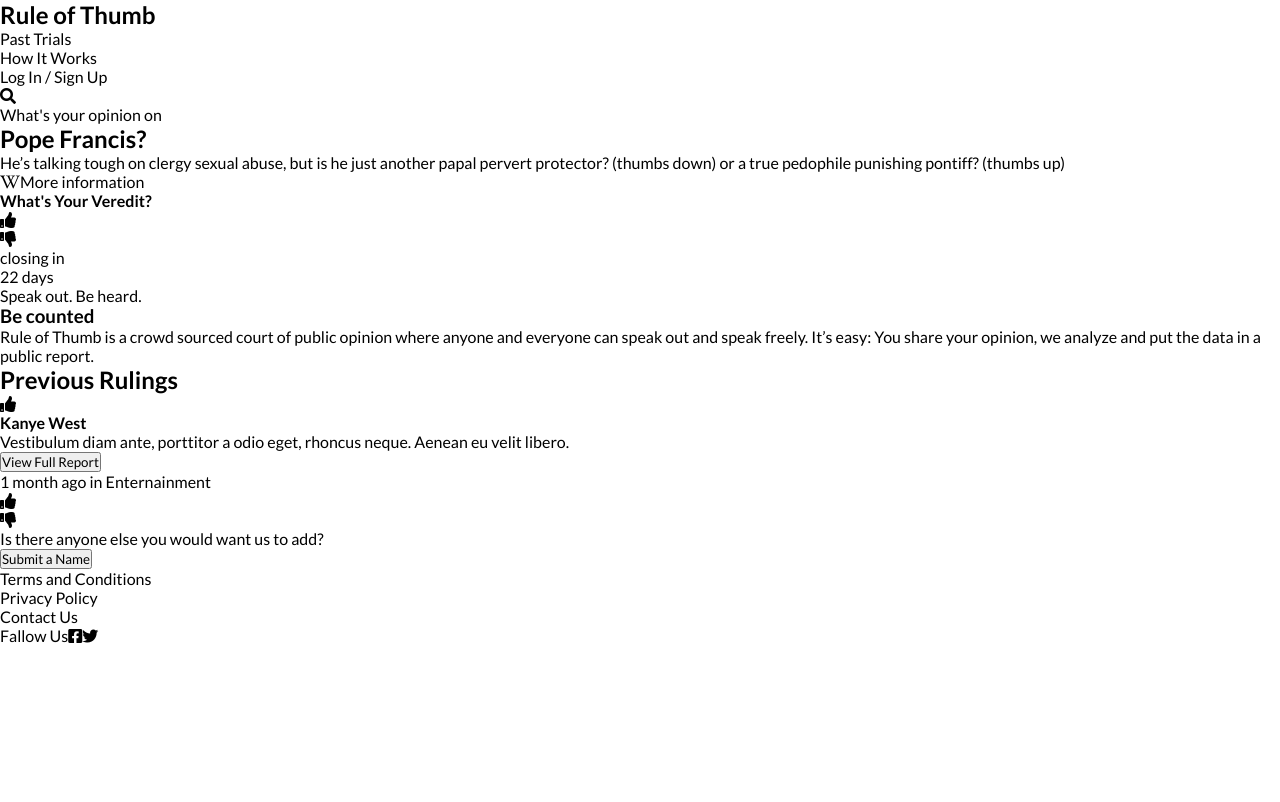
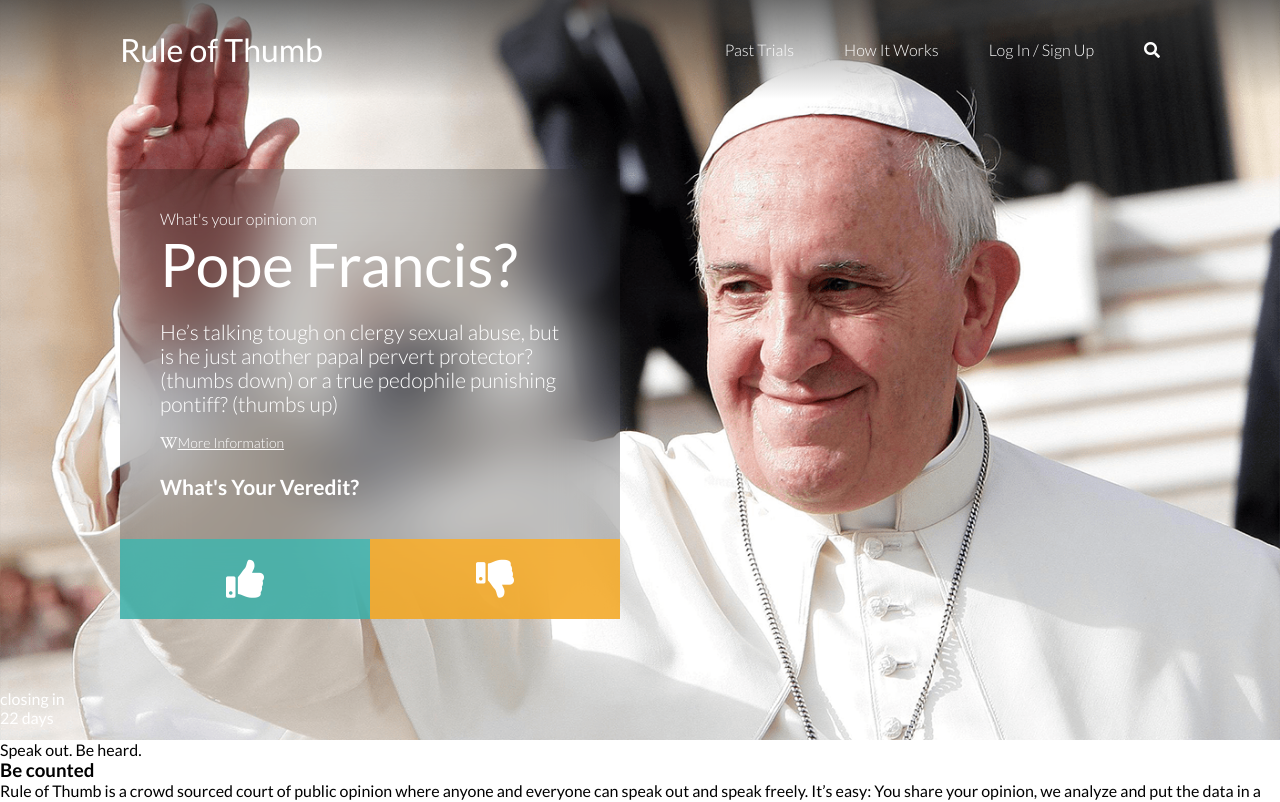
Before and after one commit to MigueMartelo/zemoga-test, a React (Create React App) app: page / in a window 1280 px wide. Shown: the top 802 px of the page. Built offline with nearby package versions, Linux system fonts and the light colour scheme.

Commit message:
Adding styles to hero, navbar and principal card

```diff
--- a/src/App.js
+++ b/src/App.js
@@ -4,9 +4,10 @@
 function App() {
   return (
     <div>
-      <hero>
-        <nav>
-          <h1 className="site__title">Rule of Thumb</h1>
+      <div className="hero">
+        <div className="container">
+          <nav className="main__navbar">
+            <h1 className="main__title">Rule of Thumb</h1>
             <ul className="main__menu">
               <li className="menu__item">Past Trials</li>
               <li className="menu__item">How It Works</li>
@@ -17,7 +18,8 @@
             </ul>
           </nav>
           <div className="hero__card">
-          <p>What's your opinion on</p>
+            <div className="hero__card-content">
+              <small>What's your opinion on</small>
               <h2>Pope Francis?</h2>
               <p>
                 He’s talking tough on clergy sexual abuse, but is he just another papal pervert
@@ -25,16 +27,17 @@
               </p>
               <p>
                 <i className="fab fa-wikipedia-w"></i>
-            More information
+                <a href="https://wikipedia.com">More Information</a>
               </p>
               <p>
                 <strong>What's Your Veredit?</strong>
               </p>
-          <div className="hero_votes">
-            <div className="votes_up">
+            </div>
+            <div className="hero__votes">
+              <div className="votes__up">
                 <i className="fas fa-thumbs-up"></i>
               </div>
-            <div className="votes_down">
+              <div className="votes__down">
                 <i className="fas fa-thumbs-down"></i>
               </div>
             </div>
@@ -43,10 +46,11 @@
             <p>closing in</p>
             <p>22 days</p>
           </div>
-      </hero>
+        </div>
+      </div>
 
       <main>
-        <article>
+        <article className="main__container">
           <div>
             <p>Speak out. Be heard.</p>
             <h3>Be counted</h3>
@@ -113,8 +117,8 @@
         </div>
         <div className="footer__socials">
           Fallow Us
-          <i class="fab fa-facebook-square"></i>
-          <i class="fab fa-twitter"></i>
+          <i className="fab fa-facebook-square"></i>
+          <i className="fab fa-twitter"></i>
         </div>
       </footer>
     </div>
--- a/src/App.scss
+++ b/src/App.scss
@@ -2,4 +2,104 @@
   margin: 0;
   padding: 0;
   font-family: 'Lato', sans-serif;
+  box-sizing: border-box;
 }
+
+body {
+  background-color: white;
+}
+
+.container {
+  width: 1280px;
+  margin: 0 auto;
+}
+
+.hero {
+  height: 740px;
+  color: white;
+  background-image: url('./assets/francisco.png');
+  background-position: 50%;
+  background-size: cover;
+  background-repeat: no-repeat;
+  .main__navbar {
+    max-height: 100px;
+    margin: 0 auto;
+    padding: 0 120px;
+    display: flex;
+    justify-content: space-between;
+    align-items: center;
+    background: linear-gradient(180deg, rgba(#333333, 0.7) 0%, rgba(#333333, 0.4) 40%, rgba(#333333, 0) 100%);
+    ul {
+      padding: 40px 0;
+      list-style: none;
+      display: flex;
+      justify-content: end;
+      li {
+        padding-right: 50px;
+        font-size: 16px;
+        font-weight: 300;
+        line-height: 19px;
+      }
+      li:last-child {
+        padding-right: 0;
+      }
+    }
+  }
+
+  .main__title {
+    font-size: 32px;
+    font-weight: normal;
+  }
+
+  &__card {
+    width: 500px;
+    height: 450px;
+    margin: 70px 0 70px 120px;
+    background: rgba(0, 0, 0, 0.2);
+    backdrop-filter: blur(30px);
+    &-content {
+      padding: 40px;
+      small {
+        font-size: 16px;
+        font-weight: 300;
+      }
+      h2 {
+        font-size: 60px;
+        font-weight: 500;
+        padding-bottom: 20px;
+      }
+      p {
+        font-size: 21px;
+        font-weight: 300;
+        line-height: 24px;
+        padding-right: 20px;
+        i, a {
+          padding-top: 20px;
+          padding-bottom: 25px;
+          color: white;
+          font-size: 14px;
+          font-weight: 300;
+        }
+      }
+    }
+    .hero__votes {
+      width: 100%;
+      height: 80px;
+      display: flex;
+      font-size: 38px;
+      .votes__up, .votes__down {
+        height: 100%;
+        min-width: 50%;
+        display: flex;
+        justify-content: center;
+        align-items: center;
+      }
+      .votes__up {
+        background-color: rgba(44,187,180,.7);
+      }
+      .votes__down {
+        background-color: rgba(255,173,29,.8);
+      }
+    }
+  }
+}
```
Lines whose indentation alone changed are shown as unchanged.
